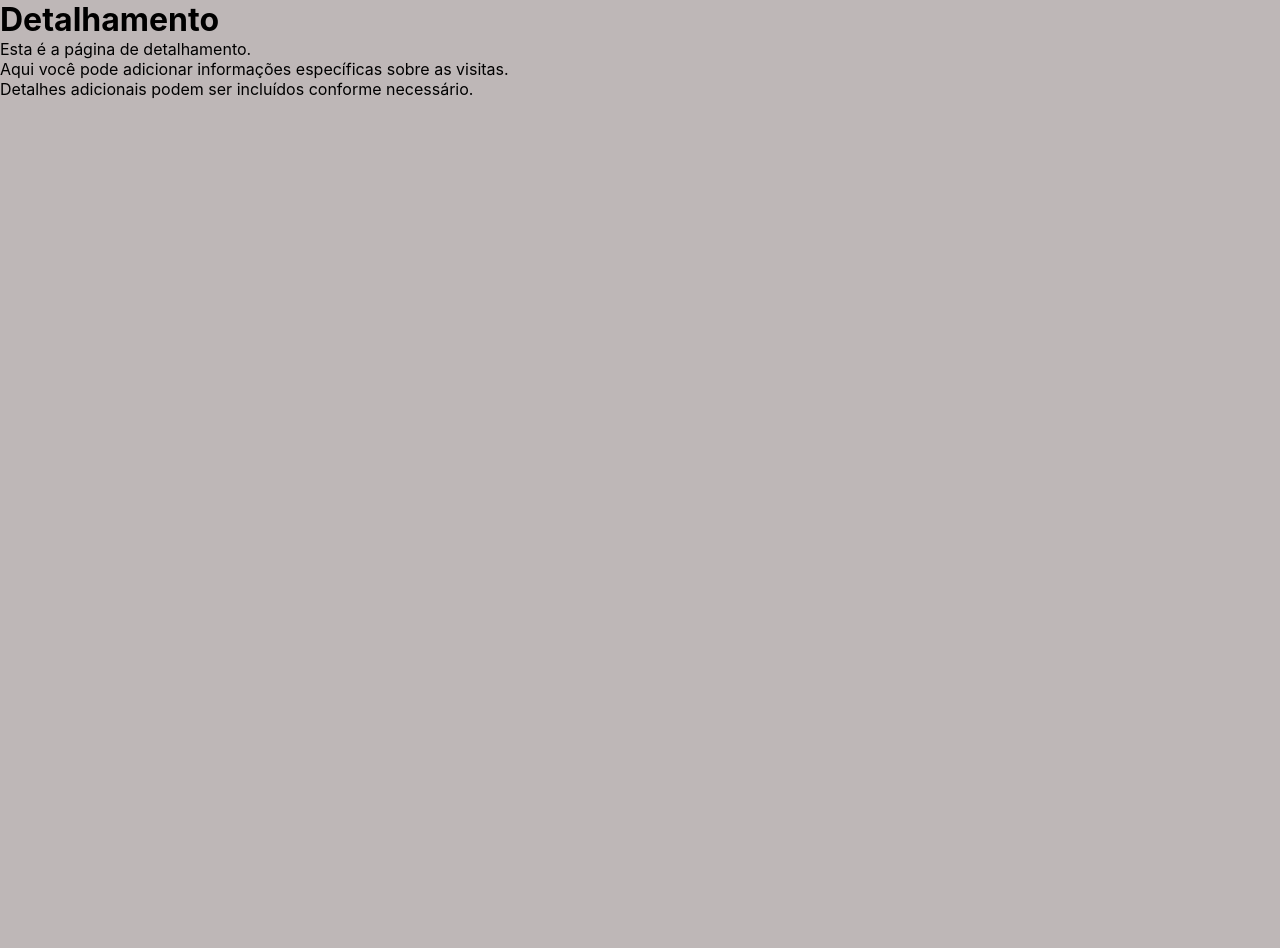
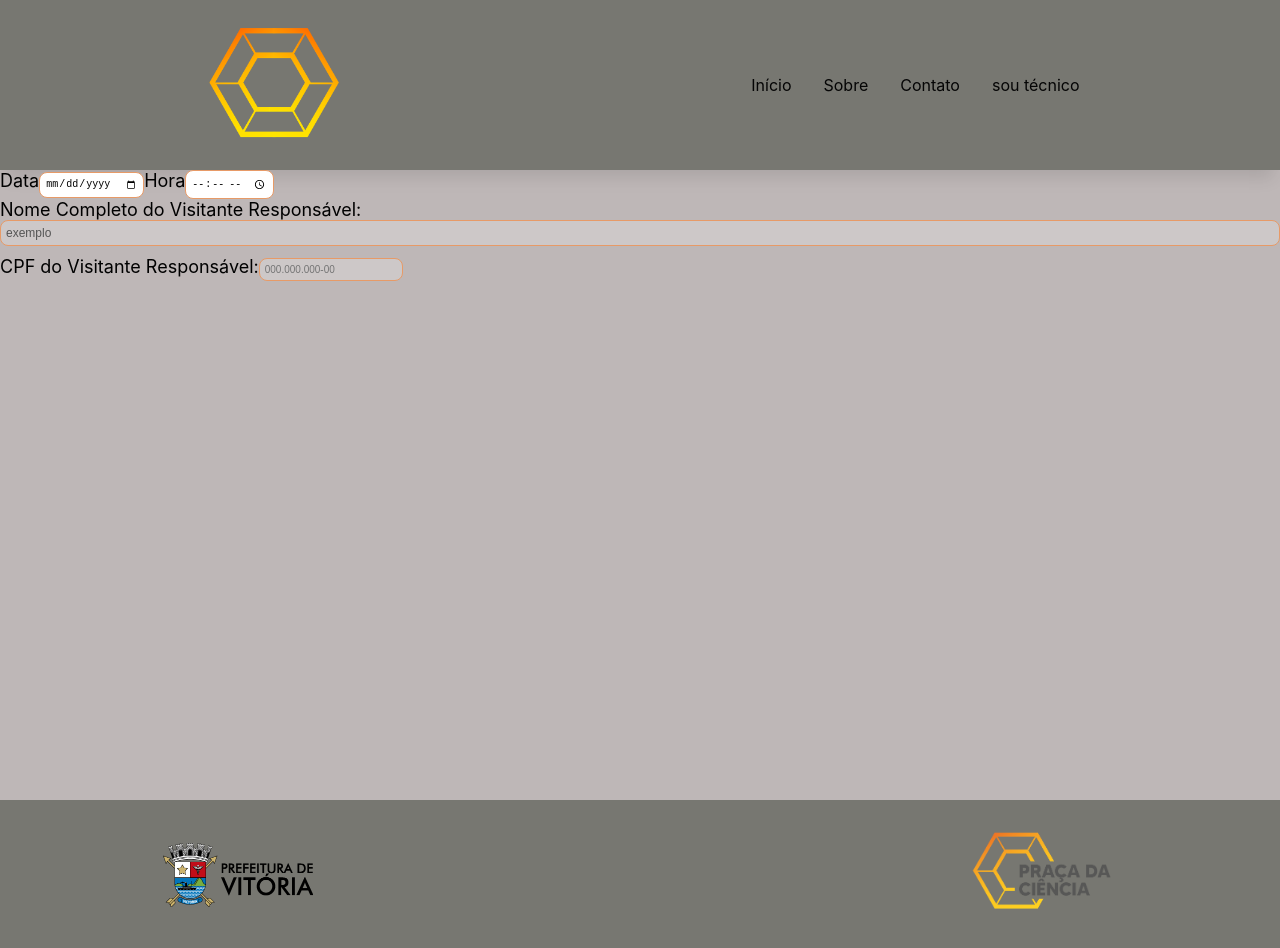
Before and after one commit to MentesInovadoras/PracaDaCiencia-FrontEnd, a React (Create React App) app in the folder praca-da-ciencia/: page /detalhamento in a window 1280 px wide. Shown: the top 948 px of the page. Before the commit the page ends 800 px from the top, so only its background shows below. Built offline with nearby package versions, Linux system fonts and the light colour scheme.

Commit message:
criação de tabela agendamentos diarios e inicio de criação de detalhamento

```diff
--- a/package.json
+++ b/package.json
@@ -2,7 +2,6 @@
   "dependencies": {
     "date-fns": "^4.1.0",
     "moment": "^2.30.1",
-    "react-big-calendar": "^1.18.0",
     "react-datepicker": "^8.3.0",
     "react-icons": "^5.5.0"
   }
--- a/praca-da-ciencia/package.json
+++ b/praca-da-ciencia/package.json
@@ -42,5 +42,4 @@
       "last 1 safari version"
     ]
   }
-
 }
--- /dev/null
+++ b/praca-da-ciencia/src/components/detalhamento_agendamento_visitas/detalhamento_agendamento.tsx
@@ -0,0 +1,40 @@
+import React, {useState }from "react";
+import './detalhamento_agendamento.css';
+
+function CpfInput(){
+
+}
+
+
+
+
+export default function DetalhamentoAgendamento (){
+    return(
+        <>
+        <div id="detalhamento_agendamento">
+            <div id=" data_hora_detalhamento_visitas">
+
+                <label >Data</label>
+                <input type="date" name="" id="" />
+                <label >Hora</label>
+                <input type="time" name="" id="" />
+
+            </div>
+
+            <div id="dados_responsavel_detalhamento">
+                <label>Nome Completo do Visitante Responsável:</label>
+                <input type="text"  id="full-width" value="exemplo"  disabled/>
+                <label>CPF do Visitante Responsável:</label>
+                <input type="text"  id="CPF"  maxLength ={14} placeholder="000.000.000-00"  disabled/>
+
+
+
+            </div>
+
+        </div>
+
+
+        </>
+
+    )
+}
--- a/praca-da-ciencia/src/components/footer/footer.tsx
+++ b/praca-da-ciencia/src/components/footer/footer.tsx
@@ -1,7 +1,7 @@
 import React from "react";
 import logoPrefeitura from "../../assets/logo/Logo-Prefeitura-de-Vitória.png";
 import logoCiencia from "../../assets/logo/mainWithText.png";
-import { FaInstagram } from "react-icons/fa6";
+
 
 import './footer.css';
 
--- /dev/null
+++ b/praca-da-ciencia/src/components/tabelas_pagina_diario/tabela_diario.css
@@ -0,0 +1,44 @@
+#tabela_diario{
+    border: 1px solid #000000;
+    padding: 20px;
+    border-radius: 8px;
+    width: 340px;
+    margin-top: 15px;
+    margin-left: 15px;
+    font-family:'Gill Sans', 'Gill Sans MT', Calibri, 'Trebuchet MS', sans-serif
+
+
+}
+
+#data_hora_visita_diario{
+    display: flex;
+    gap: 5px;
+    margin-bottom: 5px;
+}
+
+#roteiro_quantidade_visitas_diaria{
+    display: flex;
+    gap: 5px;
+    margin-bottom: 5px;
+
+}
+
+input{
+    border: 1px solid rgb(231, 154, 103);
+    border-radius: 8px;
+    padding: 5px;
+    font-size: 10px;
+}
+
+#full-width{
+    width: 100%;
+    margin-bottom: 10px;
+    font-size: 12px;
+
+}
+
+
+label{
+    font-size: 18px;
+    color: #000000;
+}
--- /dev/null
+++ b/praca-da-ciencia/src/components/tabelas_pagina_diario/tabela_diario.tsx
@@ -0,0 +1,40 @@
+import React from "react";
+import './tabela_diario.css';
+
+export default function TabelaDiario() {
+    return(
+        <>
+        <div id="tabela_diario">
+            <div id=" data_hora_visita_diario">
+
+                <input type="date" name="" id="" />
+                <input type="time" name="" id="" />
+
+
+
+            </div>
+
+            <label >Responsavel :</label>
+            <input type="text" id="full-width" value= "exemplo" disabled />
+
+            <label >Instituição de ensino :</label>
+            <input type="text" id="full-width" value= "exemplo" disabled />
+
+            <div className="roteiro_quantidade_visitas_diaria">
+                <input type="text" id="full-width" value= "Roteiro" disabled />
+                <input type="text" id="full-width" value= "00-00 visitantes" disabled />
+
+
+
+
+            </div>
+
+
+
+        </div>
+
+        </>
+
+
+    )
+}
--- a/praca-da-ciencia/src/gestaoVisitas/detalhamento/detalhamento.css
+++ b/praca-da-ciencia/src/gestaoVisitas/detalhamento/detalhamento.css
@@ -0,0 +1,3 @@
+#detalhamento_content{
+    min-height: calc(100vh - var(--size-navbar));
+}
--- a/praca-da-ciencia/src/gestaoVisitas/detalhamento/detalhamento.tsx
+++ b/praca-da-ciencia/src/gestaoVisitas/detalhamento/detalhamento.tsx
@@ -1,14 +1,24 @@
 import React from "react";
 import './detalhamento.css';
+import Navbar from "../../components/navbar/navbar.tsx";
+import Footer from "../../components/footer/footer.tsx";
+import DetalhamentoAgendamento from "../../components/detalhamento_agendamento_visitas/detalhamento_agendamento.tsx";
 
 const detalhamento = () => {
     return (
-        <div>
-            <h1>Detalhamento</h1>
-            <p>Esta é a página de detalhamento.</p>
-            <p>Aqui você pode adicionar informações específicas sobre as visitas.</p>
-            <p>Detalhes adicionais podem ser incluídos conforme necessário.</p>
+        <>
+        <Navbar />
+        <div id="detalhamento_content">
+            <DetalhamentoAgendamento />
+
+
         </div>
+        <Footer />
+
+
+        </>
+
+
     );
 }
 export default detalhamento;
--- a/praca-da-ciencia/src/gestaoVisitas/diario/diario.tsx
+++ b/praca-da-ciencia/src/gestaoVisitas/diario/diario.tsx
@@ -2,12 +2,15 @@ import React from "react";
 import './diario.css';
 import Navbar from "../../components/navbar/navbar.tsx";
 import Footer from "../../components/footer/footer.tsx";
+import TabelaDiario from "../../components/tabelas_pagina_diario/tabela_diario.tsx";
 
 const Diario = () => {
     return (
         <>
         <Navbar />
         <div id="diario_content">
+            <TabelaDiario />
+
 
 
         </div>
```
Also changed, not shown: praca-da-ciencia/src/components/calendario_mensal/calendario_mensal.tsx (deleted, +0 -17 lines), praca-da-ciencia/src/components/detalhamento_agendamento_visitas/detalhamento_agendamento.css (added), 1 other file (tests, documents, lock files or other folders).
